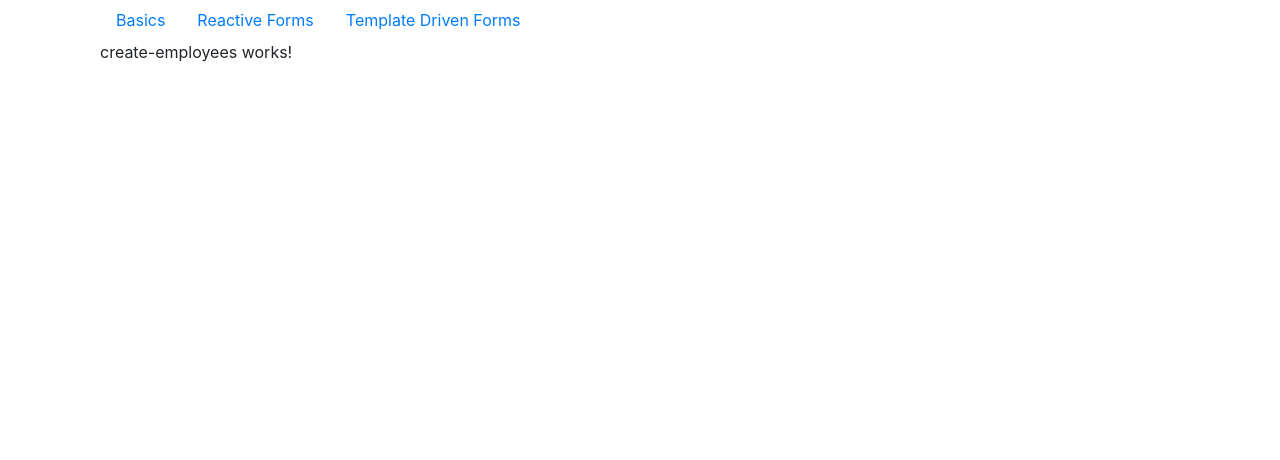
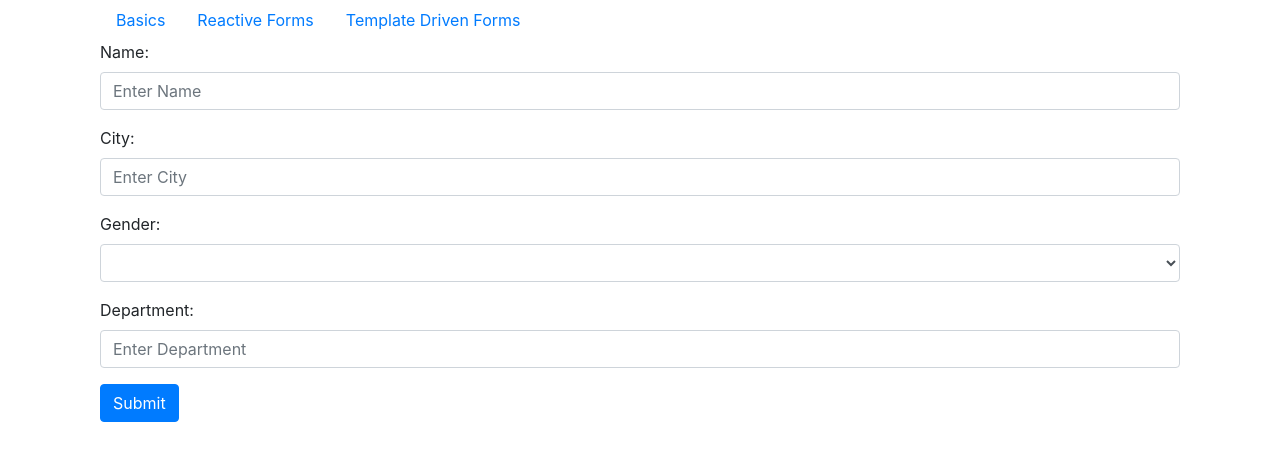
Before and after one commit to Guhanganesan/Angular10, an Angular app: page /create-employees in a window 1280 px wide. Shown: the top 460 px of the page. Built offline with nearby package versions, Linux system fonts and the light colour scheme.

Commit message:
Create form designed

```diff
--- a/src/app/employees/create-employees/create-employees.component.html
+++ b/src/app/employees/create-employees/create-employees.component.html
@@ -1 +1,23 @@
-<p>create-employees works!</p>
+<form [formGroup]="createForm" (ngSubmit)="onSubmit()">
+    <div class="form-group">
+      <label for="name">Name:</label>
+      <input type="text" class="form-control" formControlName="name" placeholder="Enter Name" id="name">
+    </div>
+    <div class="form-group">
+      <label for="city">City:</label>
+      <input type="text" class="form-control" formControlName="city" placeholder="Enter City" id="city">
+    </div>
+    <div class="form-group">
+        <label for="gender">Gender:</label>
+        <select class="form-control" formControlName="gender" id="gender">
+          <option>Male</option>
+          <option>Female</option>
+          <option>Transgender</option>
+        </select>
+      </div>
+      <div class="form-group">
+        <label for="dept">Department:</label>
+        <input type="text" class="form-control" formControlName="dept" placeholder="Enter Department" id="dept">
+      </div>
+    <button type="submit" class="btn btn-primary">Submit</button>
+  </form>
--- a/src/app/employees/create-employees/create-employees.component.ts
+++ b/src/app/employees/create-employees/create-employees.component.ts
@@ -1,4 +1,6 @@
 import { Component, OnInit } from '@angular/core';
+import { FormControl } from '@angular/forms';
+import { FormBuilder, FormGroup, Validators } from '@angular/forms';
 
 @Component({
   selector: 'app-create-employees',
@@ -7,9 +9,21 @@ import { Component, OnInit } from '@angular/core';
 })
 export class CreateEmployeesComponent implements OnInit {
 
-  constructor() { }
+  createForm: FormGroup;
+
+  constructor(private formBuilder: FormBuilder) { }
 
   ngOnInit(): void {
+
+    this.createForm = this.formBuilder.group({
+      name:['', Validators.required],
+      city:['', Validators.required],
+      gender:['', Validators.required],
+      dept:['', Validators.required]
+    })
   }
 
+  onSubmit(){
+    console.log(this.createForm);
+  }
 }
```
Also changed, not shown: src/app/server/employee.json (+28 -10 lines).
